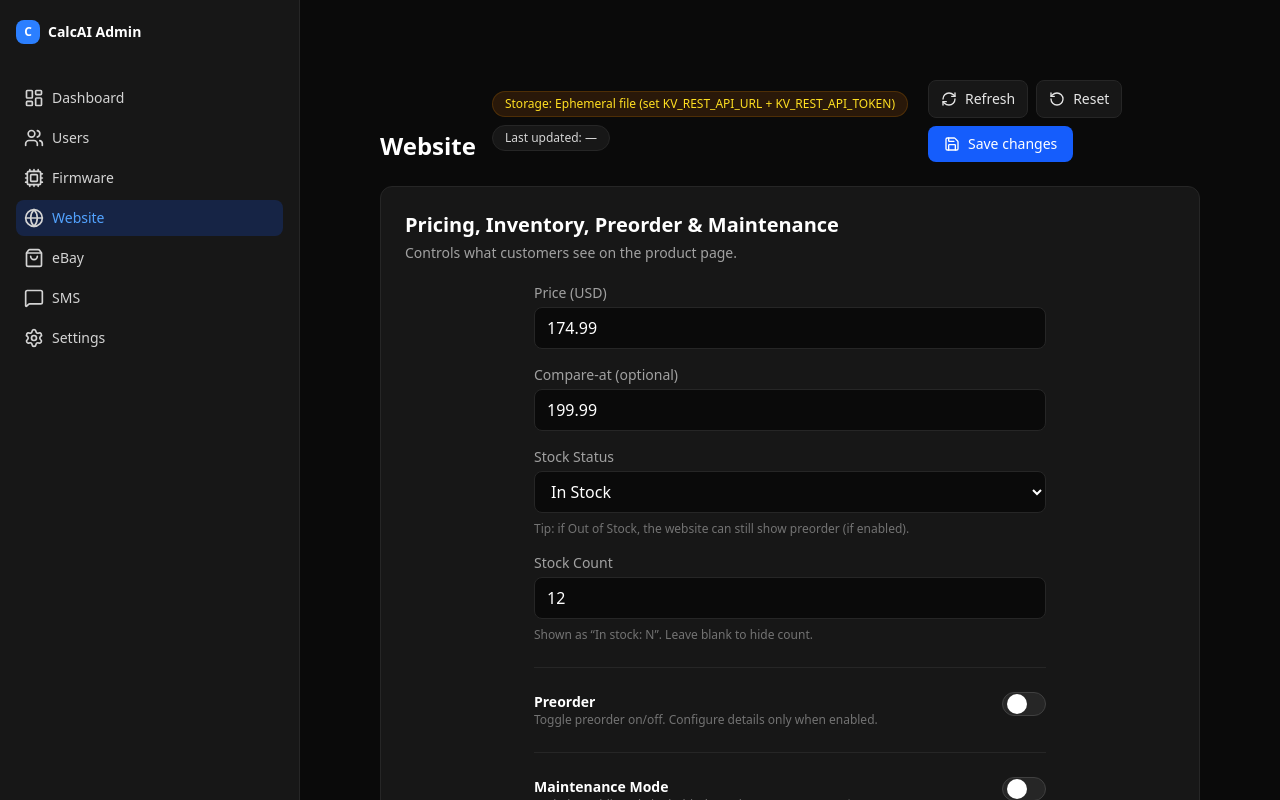
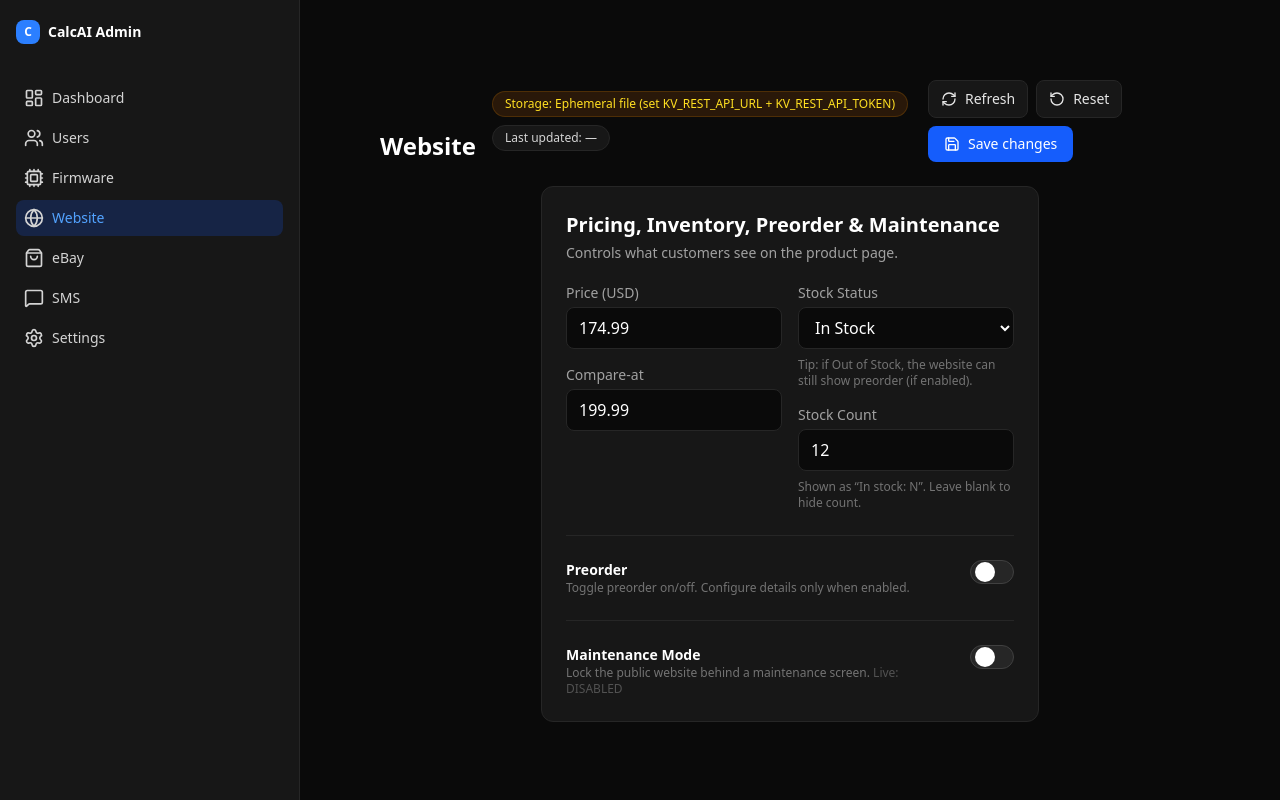
Before and after one commit to ceeazer1/calcai-management-dashboard, a Next.js app: page /website in a window 1280 px wide. Built offline with nearby package versions, Linux system fonts and the light colour scheme.

Commit message:
Dashboard: Website compact tile + smaller inputs

```diff
--- a/src/app/website/page.tsx
+++ b/src/app/website/page.tsx
@@ -252,15 +252,16 @@ export default function WebsitePage() {
 
       <div className="grid grid-cols-1 gap-6">
         {/* Storefront (Pricing + Preorder + Maintenance in one tile) */}
-        <div className="bg-neutral-900 rounded-xl p-6 border border-neutral-800">
+        <div className="bg-neutral-900 rounded-xl p-6 border border-neutral-800 max-w-2xl mx-auto">
           <h2 className="text-xl font-semibold text-white mb-1">Pricing, Inventory, Preorder & Maintenance</h2>
           <p className="text-sm text-neutral-400 mb-5">
             Controls what customers see on the product page.
           </p>
 
           {/* Narrower centered content (tile stays full width) */}
-          <div className="max-w-lg mx-auto space-y-6">
-            {/* Pricing + Inventory (stacked) */}
+          <div className="max-w-md mx-auto space-y-6">
+            {/* Pricing + Inventory (two narrow columns) */}
+            <div className="grid grid-cols-1 sm:grid-cols-2 gap-4">
               <div className="space-y-4">
                 <div>
                   <label className="block text-neutral-400 mb-1 text-sm">Price (USD)</label>
@@ -275,7 +276,7 @@ export default function WebsitePage() {
                   />
                 </div>
                 <div>
-                <label className="block text-neutral-400 mb-1 text-sm">Compare-at (optional)</label>
+                  <label className="block text-neutral-400 mb-1 text-sm">Compare-at</label>
                   <input
                     type="number"
                     step="0.01"
@@ -286,7 +287,9 @@ export default function WebsitePage() {
                     className="w-full bg-neutral-950 border border-neutral-800 rounded-lg px-3 py-2 text-white focus:outline-none focus:border-blue-500"
                   />
                 </div>
+              </div>
 
+              <div className="space-y-4">
                 <div>
                   <label className="block text-neutral-400 mb-1 text-sm">Stock Status</label>
                   <select
@@ -313,6 +316,7 @@ export default function WebsitePage() {
                     className="w-full bg-neutral-950 border border-neutral-800 rounded-lg px-3 py-2 text-white focus:outline-none focus:border-blue-500"
                   />
                   <div className="text-xs text-neutral-500 mt-2">Shown as “In stock: N”. Leave blank to hide count.</div>
+                </div>
               </div>
             </div>
 
```
Lines whose indentation alone changed are shown as unchanged.
